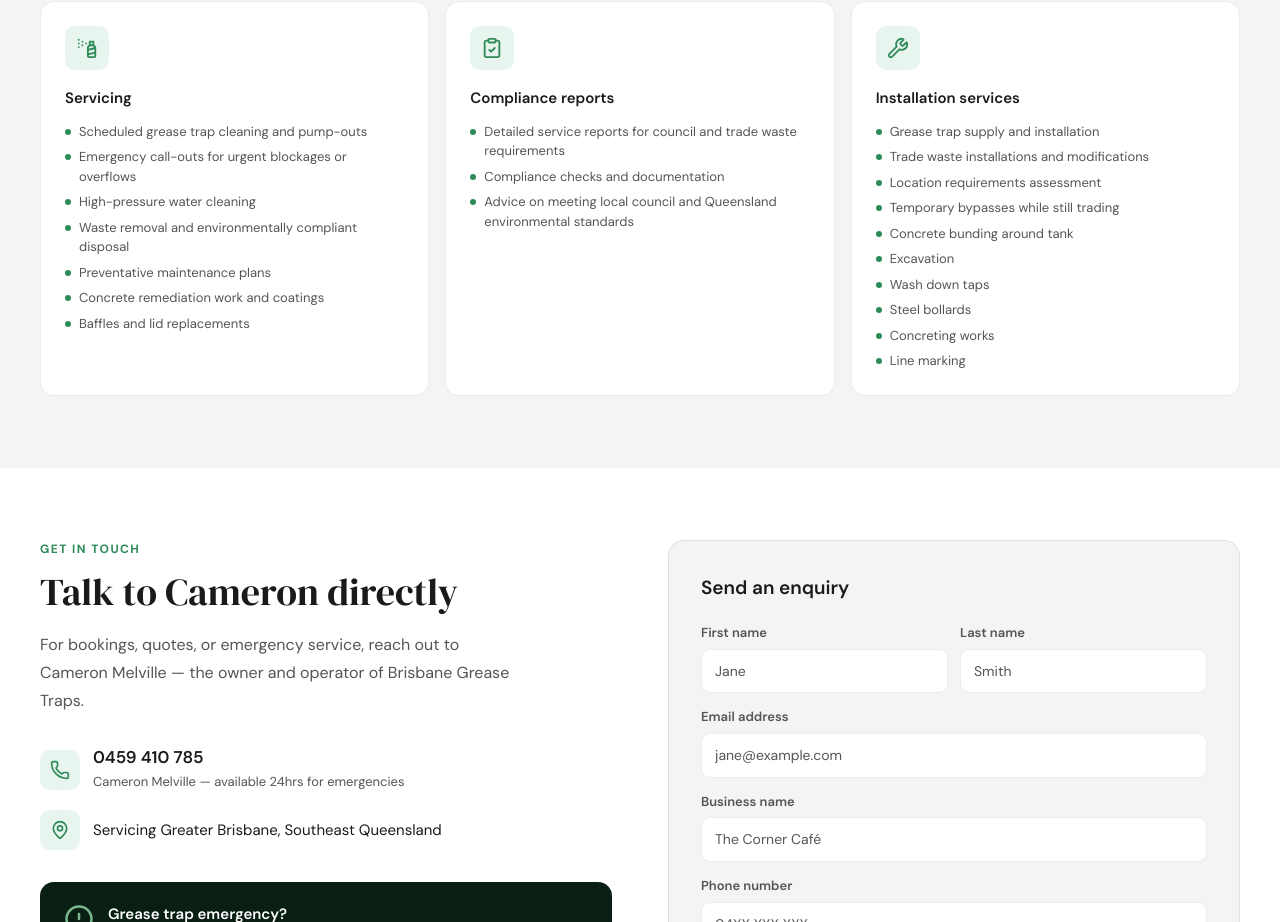
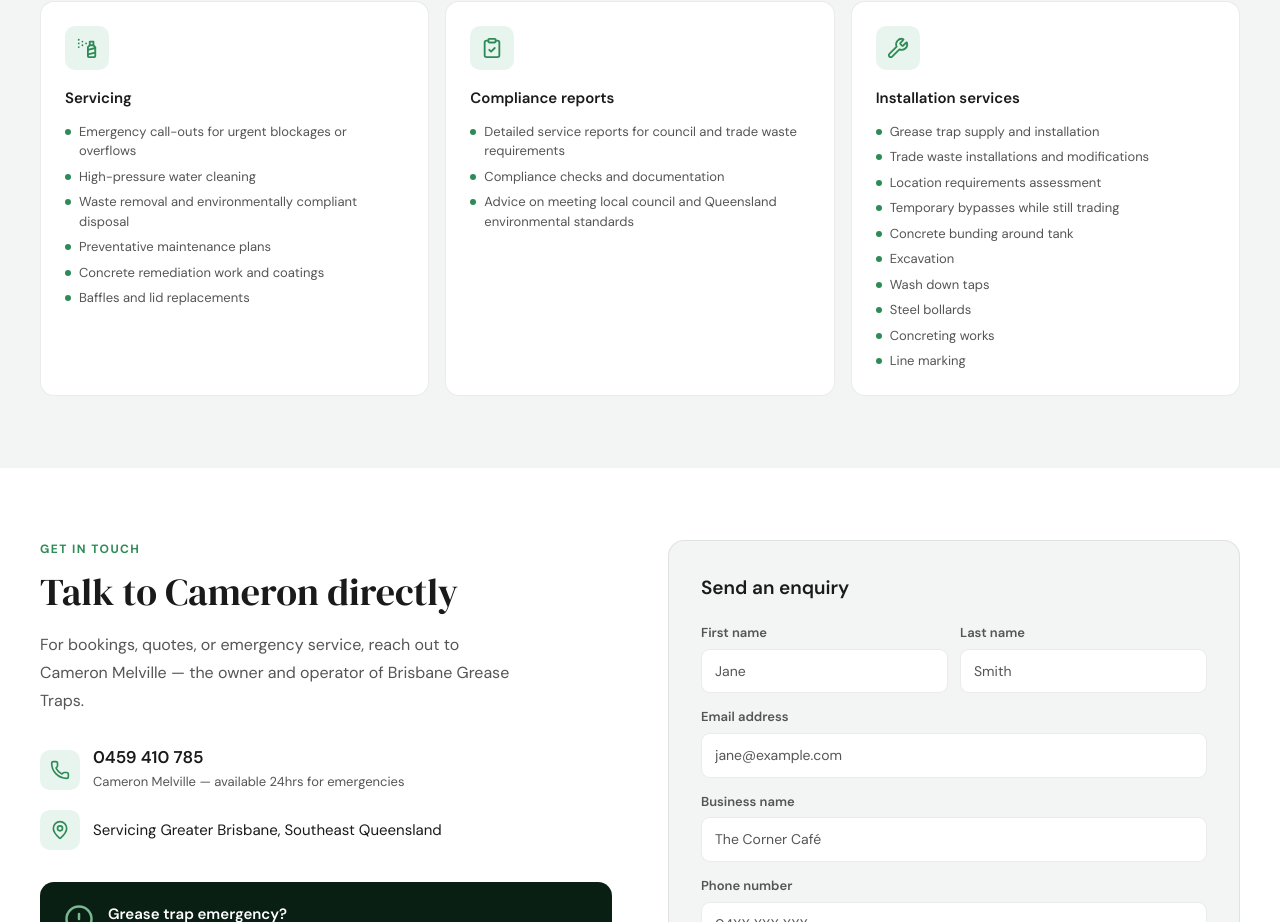
Before and after one commit to indigo165z/BGT, a Next.js app: page / in a window 1280 px wide. Shown: the part 1400-2322 px from the top of the page. Built offline with nearby package versions, Linux system fonts and the light colour scheme.

Commit message:
Remove "Scheduled grease trap cleaning and pump-outs" bullet from capabilities tab
Co-Authored-By: Claude Sonnet 4.6 <noreply@anthropic.com>

```diff
--- a/src/components/CapabilitiesSection.tsx
+++ b/src/components/CapabilitiesSection.tsx
@@ -24,7 +24,6 @@ const panels: Record<string, PanelCard[]> = {
       Icon: SprayCan,
       title: "Servicing",
       items: [
-        "Scheduled grease trap cleaning and pump-outs",
         "Emergency call-outs for urgent blockages or overflows",
         "High-pressure water cleaning",
         "Waste removal and environmentally compliant disposal",
```
